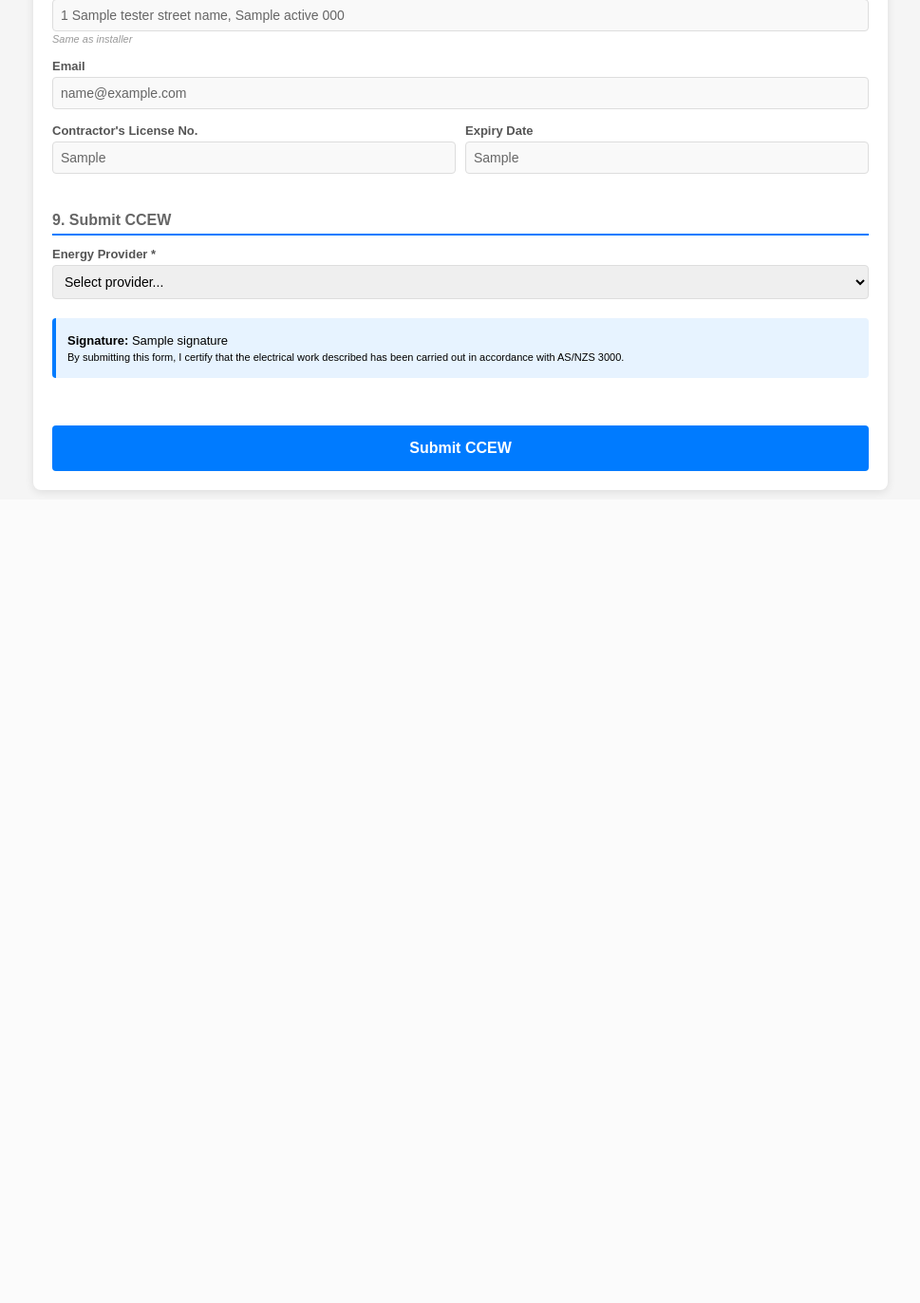
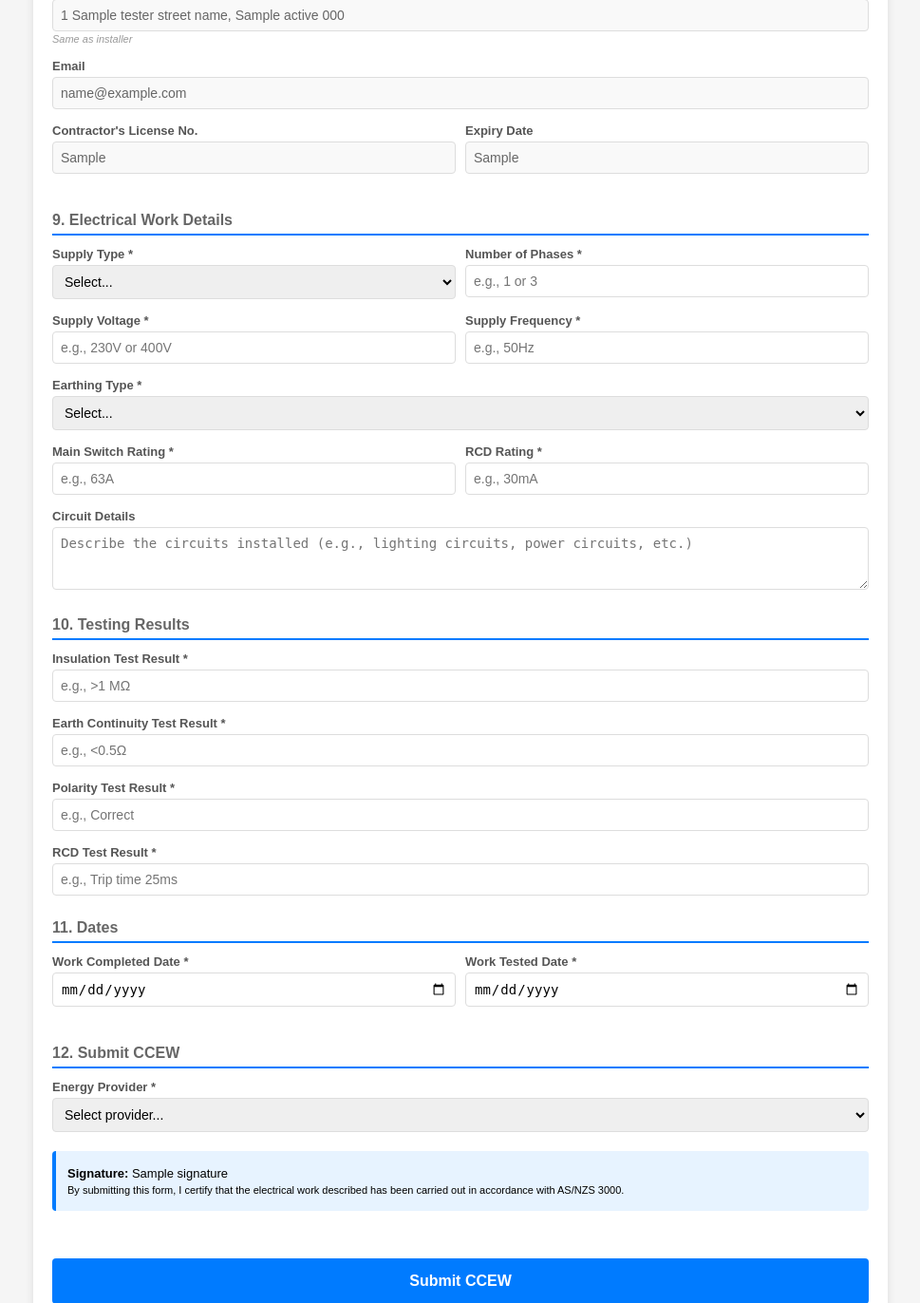
Before and after one commit to bizzo77/ccew-api-v3, a Flask app: template templates/ccew_form.html in a window 1280 px wide. Shown: the part 3468-4840 px from the top of the page at 95% size, without its empty margins (155-1124 px from the left). Before the commit the page ends 3989 px from the top, so only its background shows below. Run offline with Flask 3, Linux system fonts and the light colour scheme; the template is opened without the code that fills it: most values are stand-ins (such as "Sample title", 1, 10 or a date in 2020).

Commit message:
Add missing sections to CCEW form: Electrical Work Details, Testing Results, and Dates

```diff
--- a/templates/ccew_form.html
+++ b/templates/ccew_form.html
@@ -460,8 +460,118 @@
                 </div>
             </div>
 
-            <!-- SECTION 9: SUBMIT CCEW -->
-            <h2>9. Submit CCEW</h2>
+            <!-- SECTION 9: ELECTRICAL WORK DETAILS -->
+            <h2>9. Electrical Work Details</h2>
+
+            <div class="row">
+                <div class="col">
+                    <div class="field-group">
+                        <label>Supply Type *</label>
+                        <select name="supply_type" required>
+                            <option value="">Select...</option>
+                            <option value="Single Phase">Single Phase</option>
+                            <option value="Three Phase">Three Phase</option>
+                        </select>
+                    </div>
+                </div>
+                <div class="col">
+                    <div class="field-group">
+                        <label>Number of Phases *</label>
+                        <input type="text" name="supply_phases" placeholder="e.g., 1 or 3" required>
+                    </div>
+                </div>
+            </div>
+
+            <div class="row">
+                <div class="col">
+                    <div class="field-group">
+                        <label>Supply Voltage *</label>
+                        <input type="text" name="supply_voltage" placeholder="e.g., 230V or 400V" required>
+                    </div>
+                </div>
+                <div class="col">
+                    <div class="field-group">
+                        <label>Supply Frequency *</label>
+                        <input type="text" name="supply_frequency" placeholder="e.g., 50Hz" required>
+                    </div>
+                </div>
+            </div>
+
+            <div class="field-group">
+                <label>Earthing Type *</label>
+                <select name="earthing_type" required>
+                    <option value="">Select...</option>
+                    <option value="TN-C">TN-C (Combined protective earth and neutral)</option>
+                    <option value="TN-S">TN-S (Separate protective earth and neutral)</option>
+                    <option value="TN-C-S">TN-C-S (Combined and separate)</option>
+                    <option value="TT">TT (Direct connection to earth)</option>
+                    <option value="IT">IT (Isolated or impedance earthed)</option>
+                </select>
+            </div>
+
+            <div class="row">
+                <div class="col">
+                    <div class="field-group">
+                        <label>Main Switch Rating *</label>
+                        <input type="text" name="main_switch_rating" placeholder="e.g., 63A" required>
+                    </div>
+                </div>
+                <div class="col">
+                    <div class="field-group">
+                        <label>RCD Rating *</label>
+                        <input type="text" name="rcd_rating" placeholder="e.g., 30mA" required>
+                    </div>
+                </div>
+            </div>
+
+            <div class="field-group">
+                <label>Circuit Details</label>
+                <textarea name="circuit_details" rows="3" placeholder="Describe the circuits installed (e.g., lighting circuits, power circuits, etc.)"></textarea>
+            </div>
+
+            <!-- SECTION 10: TESTING RESULTS -->
+            <h2>10. Testing Results</h2>
+
+            <div class="field-group">
+                <label>Insulation Test Result *</label>
+                <input type="text" name="insulation_test" placeholder="e.g., >1 MΩ" required>
+            </div>
+
+            <div class="field-group">
+                <label>Earth Continuity Test Result *</label>
+                <input type="text" name="earth_continuity" placeholder="e.g., <0.5Ω" required>
+            </div>
+
+            <div class="field-group">
+                <label>Polarity Test Result *</label>
+                <input type="text" name="polarity_test" placeholder="e.g., Correct" required>
+            </div>
+
+            <div class="field-group">
+                <label>RCD Test Result *</label>
+                <input type="text" name="rcd_test" placeholder="e.g., Trip time 25ms" required>
+            </div>
+
+            <!-- SECTION 11: DATES -->
+            <h2>11. Dates</h2>
+
+            <div class="row">
+                <div class="col">
+                    <div class="field-group">
+                        <label>Work Completed Date *</label>
+                        <input type="date" name="date_work_completed" required>
+                    </div>
+                </div>
+                <div class="col">
+                    <div class="field-group">
+                        <label>Work Tested Date *</label>
+                        <input type="date" name="date_work_tested" required>
+                    </div>
+                </div>
+            </div>
+
+            <!-- SECTION 12: SUBMIT CCEW -->
+            <h2>12. Submit CCEW</h2>
 
             <div class="field-group">
                 <label>Energy Provider *</label>
```
